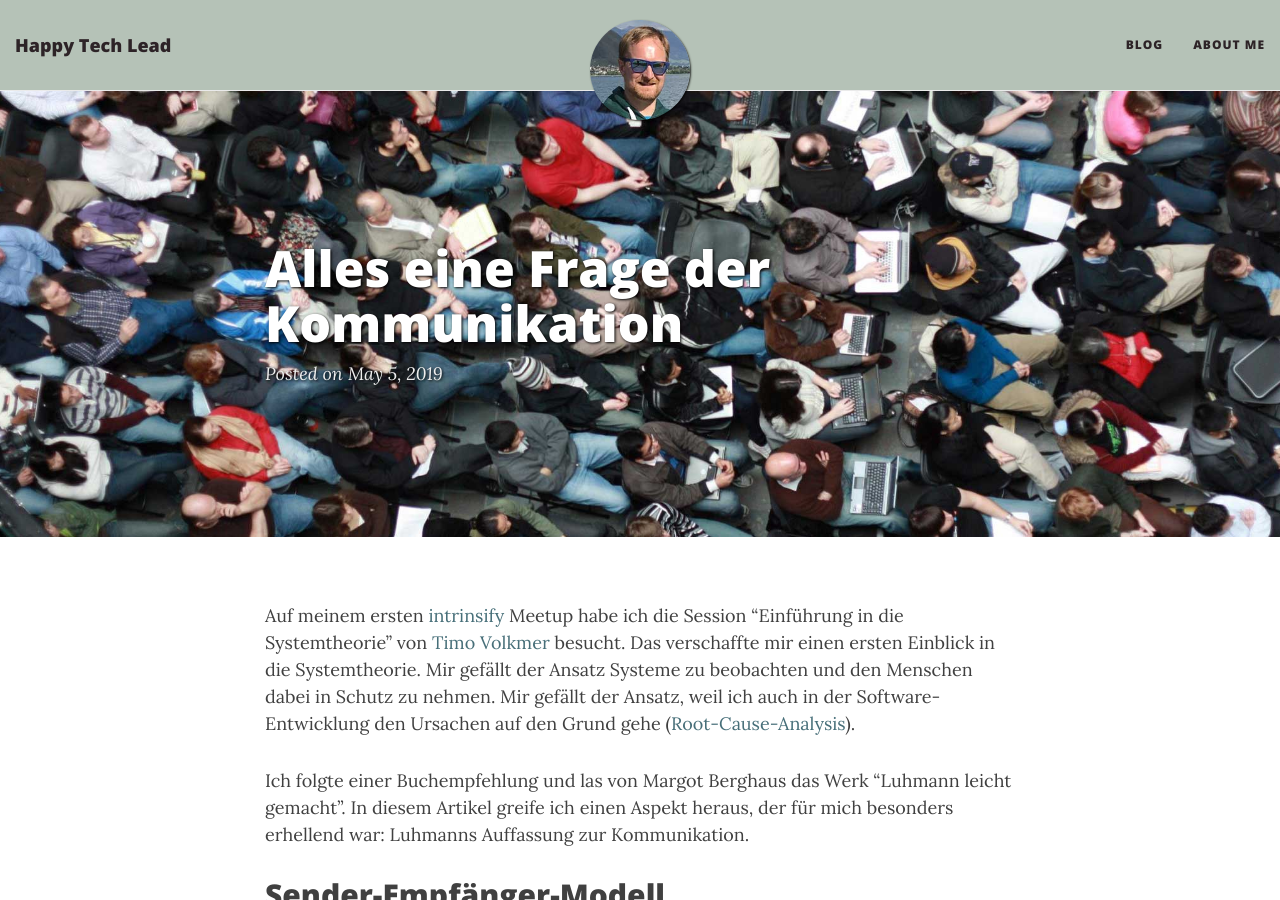
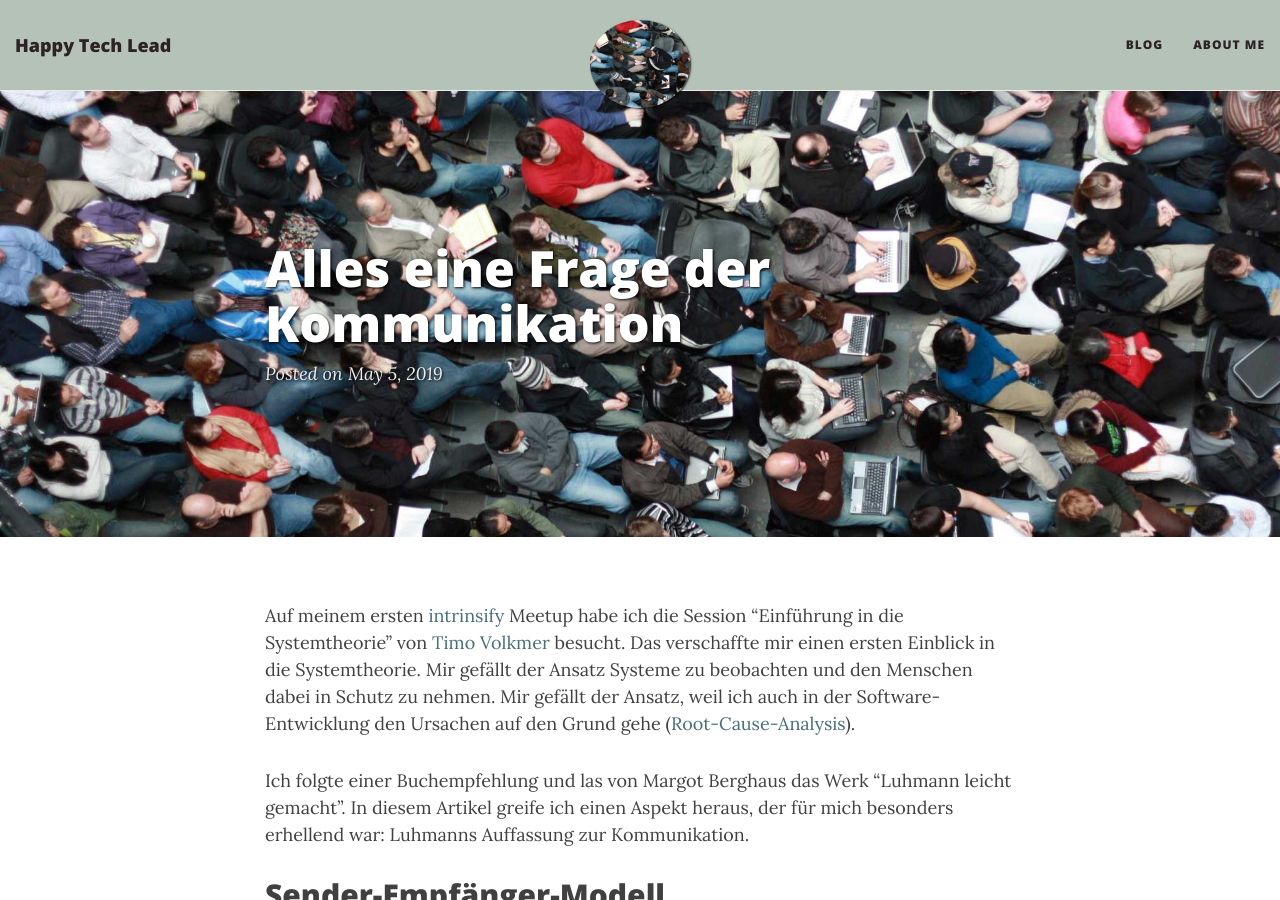
Before and after one commit to meinjens/happytechlead.github.io, a Jekyll site: the page built from _posts/2019-05-05-alles-eine-frage-der-kommunikation.md, in a window 1280 px wide and 900 px high. Built offline with Jekyll 4.4.1, drawn with Linux system fonts in a browser that asks for light colours; nearby versions of some CDN libraries; comment, search, counter and statistics services are not loaded.

Commit message:
added small image

```diff
--- a/_posts/2019-05-05-alles-eine-frage-der-kommunikation.md
+++ b/_posts/2019-05-05-alles-eine-frage-der-kommunikation.md
@@ -2,6 +2,7 @@
 layout: post
 title: Alles eine Frage der Kommunikation
 bigimg: /assets/conference_4407654330_2125f9c736.jpg
+image: /assets/conference_4407654330_2125f9c736_small.jpg
 tags: [book]
 ---
 
```
Also changed, not shown: assets/conference_4407654330_2125f9c736_small.jpg (added).
